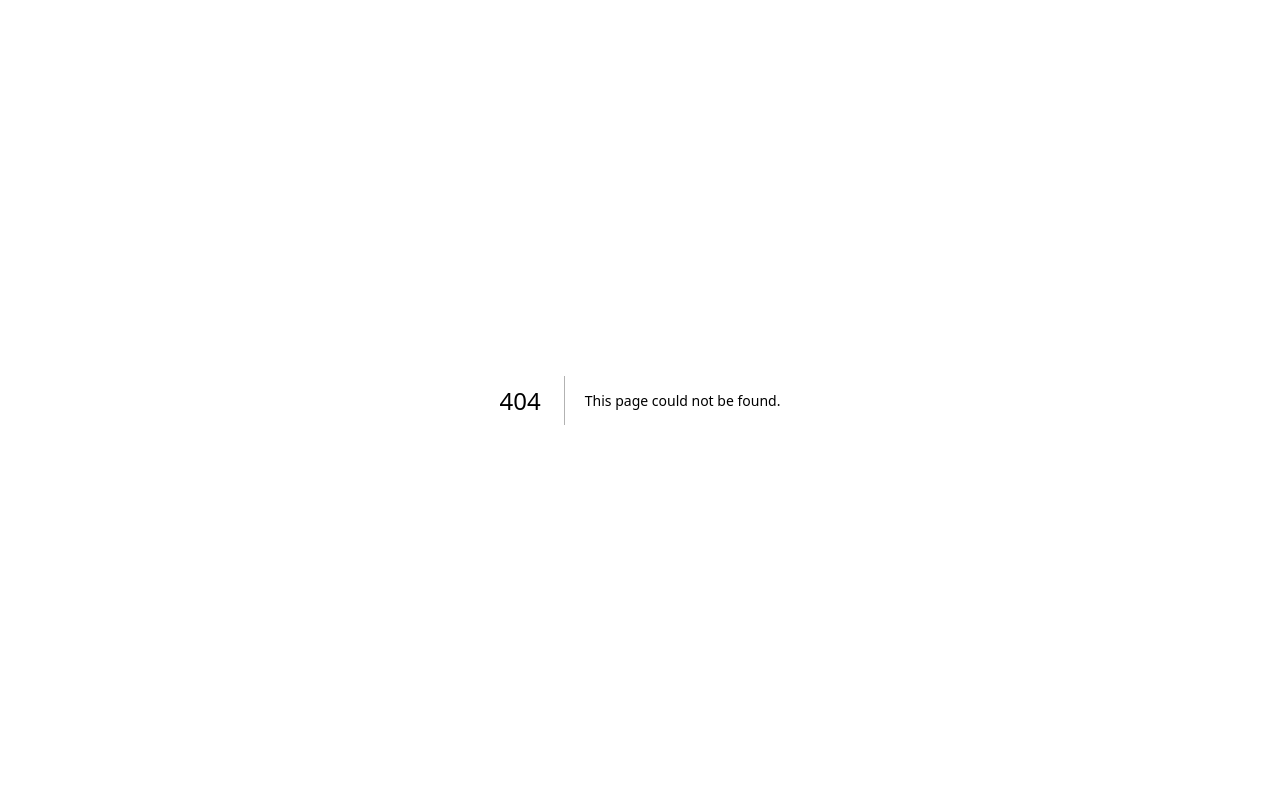
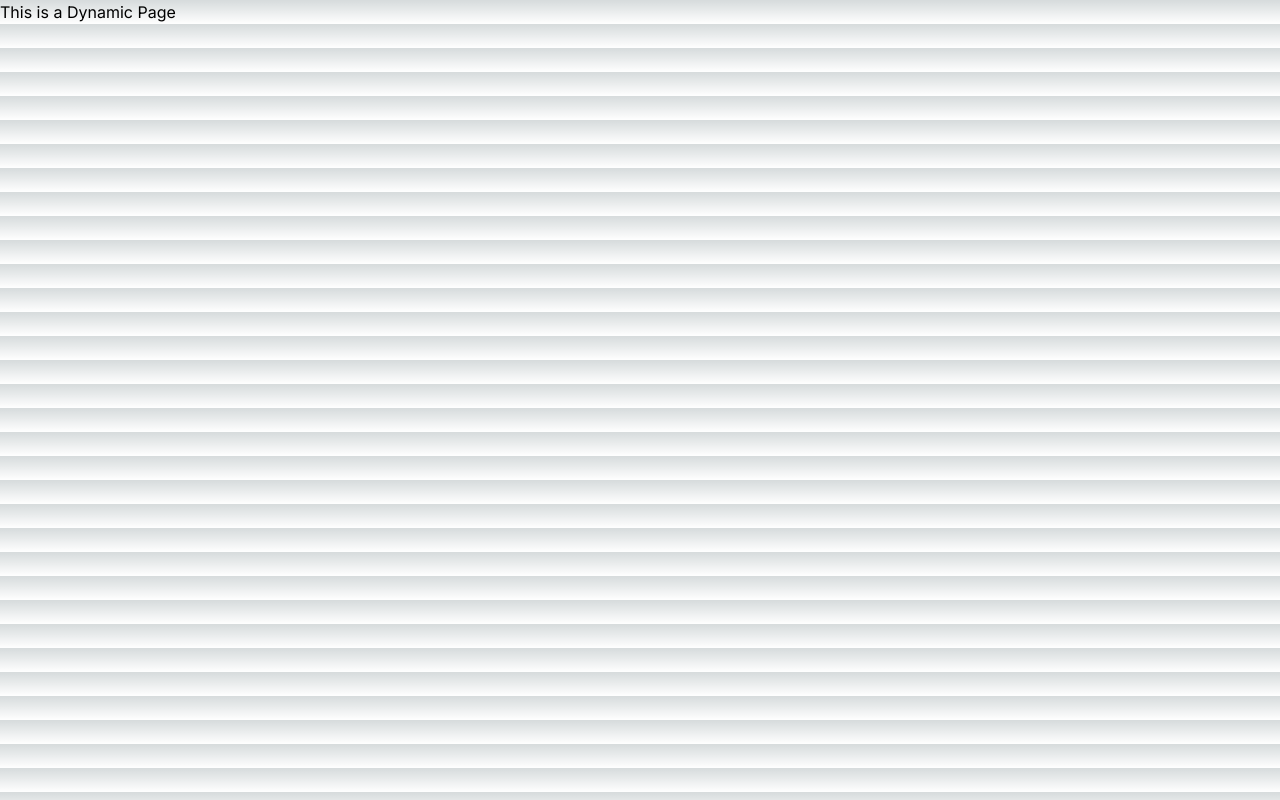
Before and after one commit to SakibAlHasan10/new-next.js-app, a Next.js app: page /product/1 in a window 1280 px wide. Before the commit this address had no page. Built offline with nearby package versions, Linux system fonts and the light colour scheme.

Commit message:
create a dynamic page

```diff
--- /dev/null
+++ b/src/app/product/[id]/page.js
@@ -0,0 +1,11 @@
+import React from 'react';
+
+const DynamicPage = () => {
+    return (
+        <div>
+            <h2>This is a Dynamic Page</h2>
+        </div>
+    );
+};
+
+export default DynamicPage;
```
